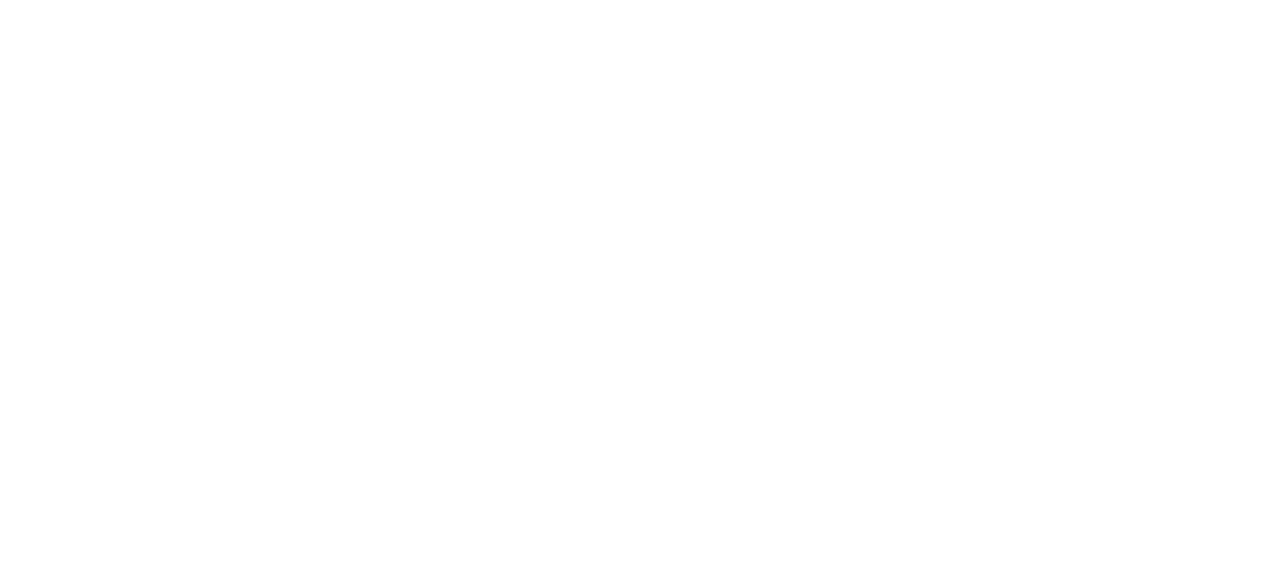
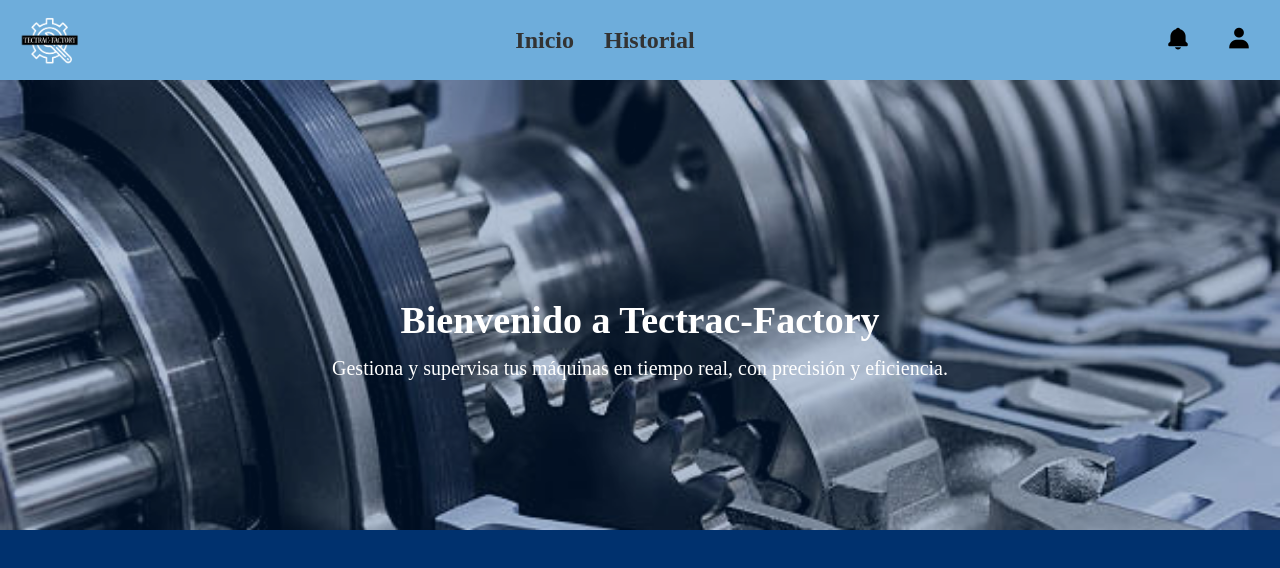
Before and after one commit to AngelRAMUPPE/Tectrac-Factory, a website: page index.html in a window 1280 px wide. Drawn offline with nearby package versions, Linux system fonts and the light colour scheme; a web font is replaced by a local one.

Commit message:
Agrgado de index/login/registro

```diff
--- a/index.html
+++ b/index.html
@@ -1,11 +1,40 @@
 <!DOCTYPE html>
 <html lang="en">
-<head>
-    <meta charset="UTF-8">
-    <meta name="viewport" content="width=device-width, initial-scale=1.0">
-    <title>SysGen</title>
-</head>
-<body>
+  <head>
+    <meta charset="UTF-8" />
+    <meta name="viewport" content="width=device-width, initial-scale=1.0" />
+    <link rel="stylesheet" href="css/index.css" />
+    <link
+      href="https://unpkg.com/boxicons@2.1.4/css/boxicons.min.css"
+      rel="stylesheet"
+    />
+    <title>Index</title>
+  </head>
 
-</body>
+  <body>
+    <nav class="nav">
+      <img src="images/logo.png" alt="TectracFactory" class="logo" />
+
+      <div class="nav-links">
+        <a href="#">Inicio</a>
+        <a href="/maquinas">Historial</a>
+      </div>
+
+      <div class="icons-access">
+        <a href="#"><i class="bx bxs-bell iconos"></i></a>
+        <a href="/login"><i class="bx bxs-user iconos"></i></a>
+      </div>
+    </nav>
+
+    <main class="main">
+      <div class="section-maquina">
+        <img src="images/maquina.png" alt="maquina" />
+        <p>Bienvenido a Tectrac-Factory</p>
+        <p>
+          Gestiona y supervisa tus máquinas en tiempo real, con precisión y
+          eficiencia.
+        </p>
+      </div>
+    </main>
+  </body>
 </html>
--- /dev/null
+++ b/public/css/index.css
@@ -0,0 +1,93 @@
+@import url('https://fonts.googleapis.com/css2?family=Inria+Sans:ital,wght@0,300;0,400;0,700;1,300;1,400;1,700&family=Inter:ital,opsz,wght@0,14..32,100..900;1,14..32,100..900&display=swap');
+
+* {
+    margin: 0;
+    padding: 0;
+    box-sizing: border-box;
+    font-family: "Inria Sans";
+}
+
+:root {
+    --background-principal:  #00316E;
+    --background-secondary: #6EADDB;
+}
+
+body {
+    background-color: var(--background-principal);
+    font-family: Arial, sans-serif;
+}
+
+.nav {
+    width: 100%;
+    height: 80px;
+    background-color: var(--background-secondary);
+    display: flex;
+    align-items: center;
+}
+
+.logo {
+    width: 60px;
+    margin-left: 20px;
+}
+
+.nav-links {
+    display: flex;
+    justify-content: center;
+    flex: 1;
+    font-size: 24px;
+    font-weight: bold;
+}
+.nav-links a:hover{
+    border-bottom: solid black 3px;
+}
+
+.nav-links a {
+    margin: 0 15px;
+    text-decoration: none;
+    color: #333;
+    font-weight: bold;
+}
+
+.nav-links a::selection {
+    color: rgb(255, 255, 255);
+}
+
+.iconos {
+    font-size: 26px;
+    color: black;
+    display: block;
+}
+
+.icons-access {
+    display: flex;
+    margin-right: 28px;
+}
+
+.icons-access a {
+    margin-left: 35px;
+}
+
+.section-maquina > img {
+    width: 100%;
+    height: 450px;
+    object-fit: cover;
+    opacity: .7;
+}
+
+.section-maquina > p {
+    position: absolute;
+    top: 40%;
+    left: 50%;
+    transform: translate(-50%, -50%);
+    margin: 0;
+    font-size: 38px;
+    font-weight: bold;
+    color: white;
+}
+
+
+.section-maquina > p:nth-child(3) {
+    top: 46%;
+    font-size: 20px;
+    font-weight: normal;
+}
--- /dev/null
+++ b/public/css/login.css
@@ -0,0 +1,125 @@
+* {
+    margin: 0;
+    padding: 0;
+    box-sizing: border-box;
+}
+
+:root {
+    --background-principal:  #00316E;
+    --background-secondary: #6EADDB;
+}
+
+body {
+    background-color: var(--background-principal);
+    font-family: Arial, sans-serif;
+}
+
+.nav {
+    width: 100%;
+    height: 80px;
+    background-color: var(--background-secondary);
+    display: flex;
+    align-items: center;
+}
+
+.logo {
+    width: 60px;
+    margin-left: 20px;
+}
+
+.content {
+    margin: 60px auto;
+    width: 90%;
+    max-width: 1000px;
+    height: 500px;
+    display: flex;
+    justify-content: space-between;
+    align-items: stretch;
+    box-shadow: 0px 0px 10px rgba(0, 0, 0, 0.41);
+    border-radius: 8px;
+}
+
+.logo-left {
+    width: 60%;
+    display: flex;
+    justify-content: center;
+    align-items: center;
+    padding: 20px;
+}
+
+.logo-image {
+    width: 80%;
+    max-width: 400px;
+}
+
+.login-right {
+    background-color: white;
+    width: 55%;
+    height: 100%;
+    padding: 20px;
+    border-radius: 0 8px 8px 0;
+    box-shadow: 0px 0px 10px rgba(0, 0, 0, 0.1);
+    display: flex;
+    flex-direction: column;
+    justify-content: space-between;
+
+}
+
+.form-title {
+    text-align: center;
+    margin-bottom: 20px;
+    font-size: 24px;
+    color: var(--background-principal);
+}
+
+.form-group {
+    margin-top: 60px;
+    margin-bottom: 35px;
+}
+
+label {
+    display: block;
+    margin-bottom: 5px;
+    font-weight: bold;
+}
+
+.form-control {
+    width: 100%;
+    padding: 10px;
+    border: 1px solid #ccc;
+    border-radius: 4px;
+    outline: none;
+}
+
+.btn {
+    width: 100%;
+    padding: 10px;
+    background-color: var(--background-secondary);
+    color: white;
+    border: none;
+    border-radius: 4px;
+    cursor: pointer;
+    font-weight: 600;
+}
+
+.btn-primary:hover {
+    background-color: #5a9bcd;
+}
+
+.bottom-elements {
+    margin-top: 120px;
+    text-align: center;
+}
+
+.mt-3 {
+    margin-top: 15px;
+}
+
+a {
+    color: var(--background-principal);
+    text-decoration: none;
+}
+
+a:hover {
+    text-decoration: underline;
+}
--- a/public/css/maquinas.css
+++ b/public/css/maquinas.css
@@ -21,6 +21,20 @@ header {
 .icons img {
     height: 37px;
     width: 36px;
+}
+.iconos {
+    font-size: 26px;
+    color: black;
+    display: block;
+}
+
+.icons-access {
+    display: flex;
+    margin-right: 28px;
+}
+
+.icons-access a {
+    margin-left: 35px;
 }
 nav ul {
     list-style: none;
@@ -46,6 +60,31 @@ nav ul li a {
     margin-right: 25px;
 }
 
+.section-maquina > img {
+    width: 100%;
+    height: 450px;
+    object-fit: cover;
+    opacity: .7;
+}
+
+.section-maquina > p {
+    position: absolute;
+    top: 40%;
+    left: 50%;
+    transform: translate(-50%, -50%);
+    margin: 0;
+    font-size: 38px;
+    font-weight: bold;
+    color: white;
+}
+
+
+.section-maquina > p:nth-child(3) {
+    top: 46%;
+    font-size: 20px;
+    font-weight: normal;
+}
+
 .img-centro img{
     position: relative;
     background-image: url("../images/maquinas.png");
@@ -65,14 +104,7 @@ nav ul li a {
     text-align: center;
     background-color: transparent;
 }
-.overlay {
-    position: absolute;
-    top: 0;
-    left: 0;
-    width: 100%;
-    height: 72%;
-    background-color: rgba(0, 0, 255, 0.1);
-}
+
 .maquinas {
     display: flex;
     flex-direction: row;
--- /dev/null
+++ b/public/css/register.css
@@ -0,0 +1,114 @@
+* {
+    margin: 0;
+    padding: 0;
+    box-sizing: border-box;
+}
+
+:root {
+    --background-principal:  #00316E;
+    --background-secondary: #6EADDB;
+}
+
+body {
+    background-color: var(--background-principal);
+    font-family: Arial, sans-serif;
+}
+
+.nav {
+    width: 100%;
+    height: 80px;
+    background-color: var(--background-secondary);
+    display: flex;
+    align-items: center;
+}
+
+.logo {
+    width: 60px;
+    margin-left: 20px;
+}
+
+.content {
+    margin: 50px auto;
+    width: 90%;
+    max-width: 1000px;
+    display: flex;
+    justify-content: space-between;
+    align-items: center;
+    border-radius: 8px;
+    box-shadow: 0px 0px 10px rgba(0, 0, 0, 0.274);
+}
+
+.logo-left {
+    width: 60%;
+    display: flex;
+    justify-content: center;
+    align-items: center;
+    padding: 20px;
+}
+
+.logo-image {
+    width: 80%;
+    max-width: 400px;
+}
+
+.register-right {
+    background-color: white;
+    width: 55%;
+    padding: 20px;
+    border-radius: 0 8px 8px 0;
+    box-shadow: 0px 0px 10px rgba(0, 0, 0, 0.1);
+}
+
+.form-title {
+    text-align: center;
+    margin-bottom: 20px;
+    font-size: 24px;
+    color: var(--background-principal);
+}
+
+.form-group {
+    margin-bottom: 15px;
+}
+
+label {
+    display: block;
+    margin-bottom: 5px;
+    font-weight: bold;
+}
+
+.form-control {
+    width: 100%;
+    padding: 10px;
+    border: 1px solid #ccc;
+    border-radius: 4px;
+    outline: none;
+}
+
+.btn {
+    width: 100%;
+    padding: 10px;
+    background-color: var(--background-secondary);
+    color: white;
+    border: none;
+    border-radius: 4px;
+    cursor: pointer;
+    font-weight: 600;
+}
+
+.btn-primary:hover {
+    background-color: #5a9bcd;
+}
+
+.mt-3 {
+    margin-top: 15px;
+    text-align: center;
+}
+
+a {
+    color: var(--background-principal);
+    text-decoration: none;
+}
+
+a:hover {
+    text-decoration: underline;
+}
```
Also changed, not shown: index.js (+8 -1 lines), login.html (added, +63 -0 lines), maquinas.html (+23 -20 lines), register.html (added, +93 -0 lines), public/images/logo.png (added), public/images/maquina.png (renamed from public/images/maquinas.png).
